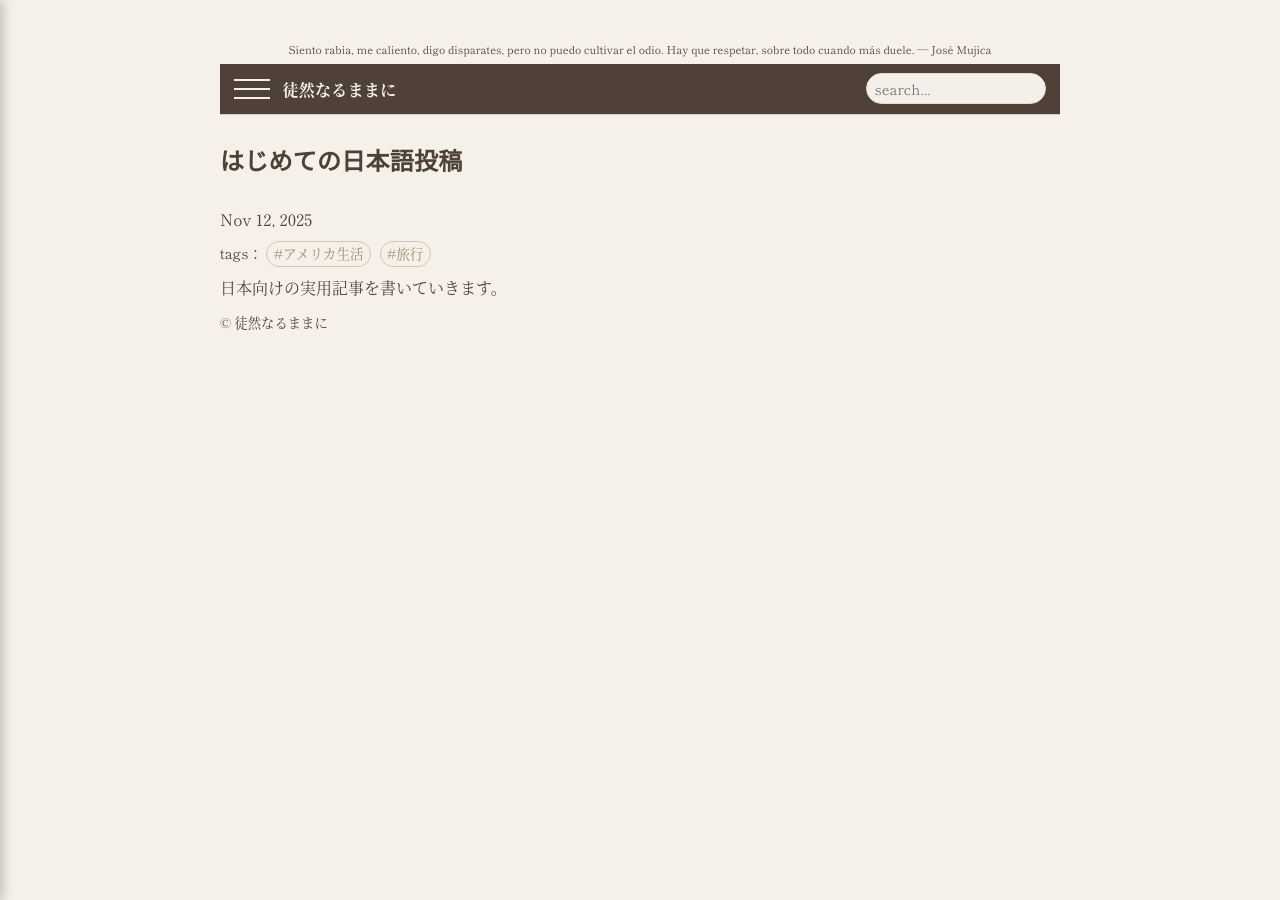
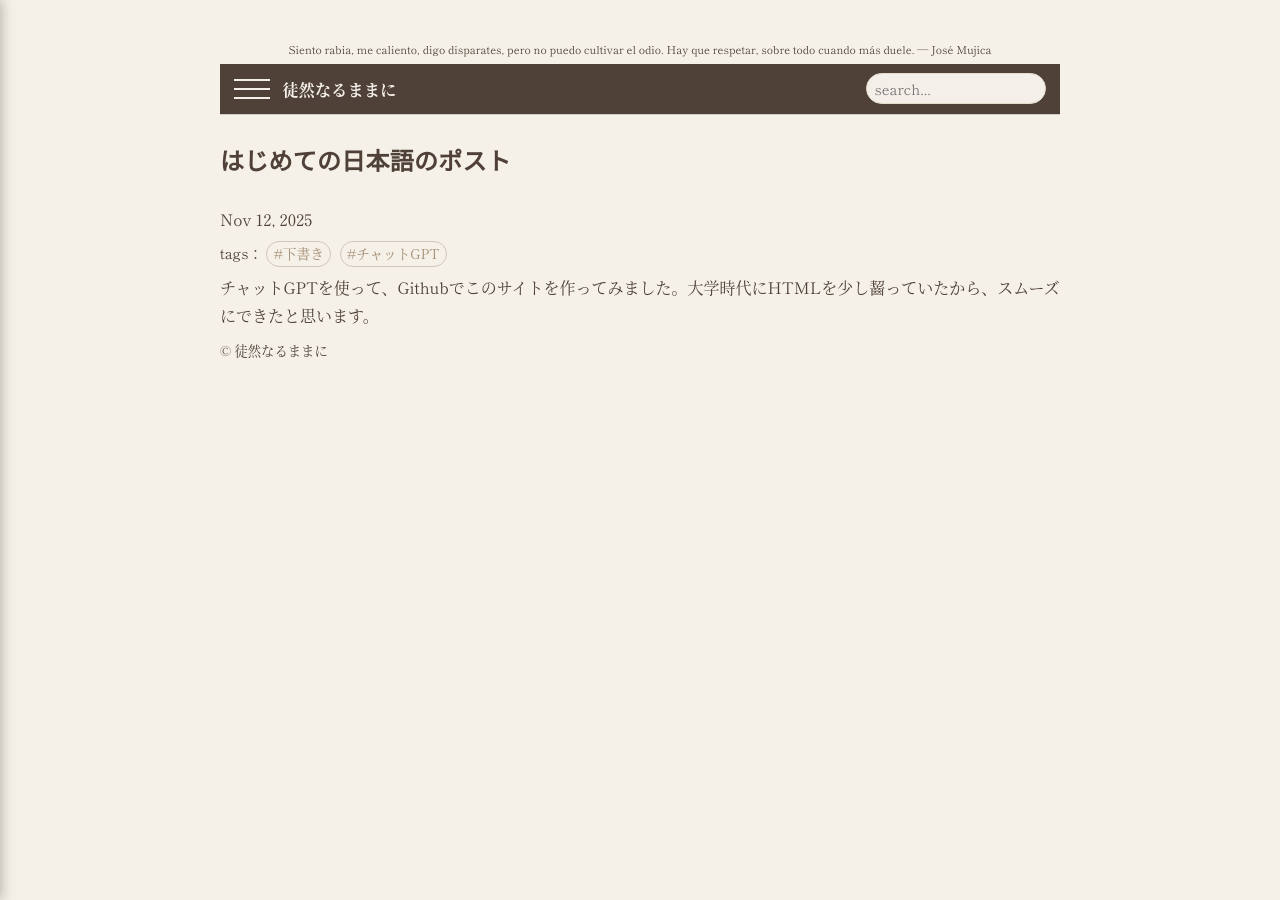
Before and after one commit to tsuredurenarumamani/notes, a Jekyll site: the page built from _posts/2025-11-12-hello-ja.md, in a window 1280 px wide. Built offline with Jekyll 4.4.1, drawn with Linux system fonts in a browser that asks for light colours; some web fonts are replaced.

Commit message:
Update 2025-11-12-hello-ja.md

```diff
--- a/_posts/2025-11-12-hello-ja.md
+++ b/_posts/2025-11-12-hello-ja.md
@@ -1,7 +1,7 @@
 ---
 layout: post
-title: はじめての日本語投稿
+title: はじめての日本語のポスト
 categories: [hitorigoto]
-tags: [アメリカ生活, 旅行]
+tags: [下書き, チャットGPT]
 ---
-日本向けの実用記事を書いていきます。
+チャットGPTを使って、Githubでこのサイトを作ってみました。大学時代にHTMLを少し齧っていたから、スムーズにできたと思います。
```
